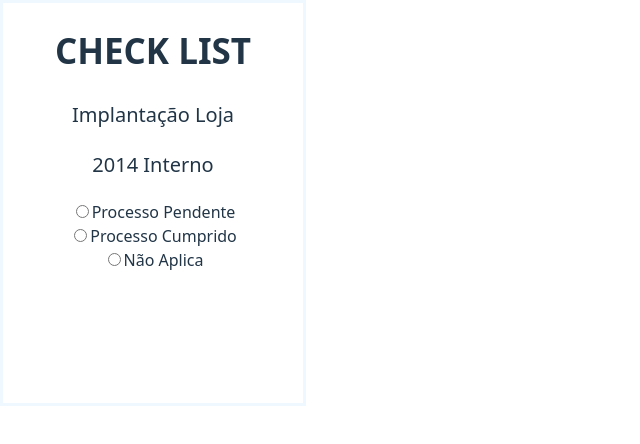
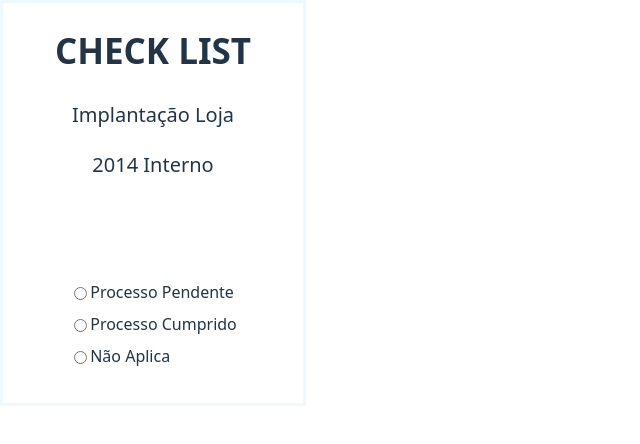
Before and after one commit to jpnc1695/checklist-loja, a React (Vite) app: page / in a window 1280 px wide. Shown: the top 444 px of the page, without its empty margins (0-640 px from the left). Built offline with nearby package versions, Linux system fonts and the light colour scheme.

Commit message:
Componente card

```diff
--- a/src/Components/Card.css
+++ b/src/Components/Card.css
@@ -14,3 +14,22 @@ h1{
 p{
   font-size: 20px;
 }
+
+/* Card.css */
+.radio-group {
+  display: flex;
+  flex-direction: column;
+  gap: 0.5rem;
+}
+
+.radio-group .form-check {
+  display: flex;
+  align-items: center;
+}
+
+.form-radio{
+  display: flex;
+  justify-content: center;
+  margin-top: 100px;
+
+}
--- a/src/Components/Card.jsx
+++ b/src/Components/Card.jsx
@@ -1,39 +1,36 @@
 import './Card.css'
 import Form from 'react-bootstrap/Form';
 
-
 const Card = () => {
   return(
-
     <section className="card">
       <div>
         <h1>CHECK LIST </h1>
         <p>Implantação Loja</p>
         <p>2014 Interno</p>
       </div>
-      <div>
+      <div className='form-radio'>
         <Form>
-        <Form.Check // prettier-ignore
+          <div className="radio-group">
+            <Form.Check
               type={'radio'}
-            id={`default`}
-            label={`Processo Pendente`}
+              id={'pendente'}
+              label={'Processo Pendente'}
             />
-           <Form.Check // prettier-ignore
+            <Form.Check
               type={'radio'}
-            id={`default`}
-            label={`Processo Cumprido`}
+              id={'cumprido'}
+              label={'Processo Cumprido'}
             />
-           <Form.Check // prettier-ignore
+            <Form.Check
               type={'radio'}
-            id={`default`}
-            label={`Não Aplica`}
+              id={'nao-aplica'}
+              label={'Não Aplica'}
             />
+          </div>
         </Form>
       </div>
-
     </section>
-
-
   )
 }
 
```
Lines whose indentation alone changed are shown as unchanged.
